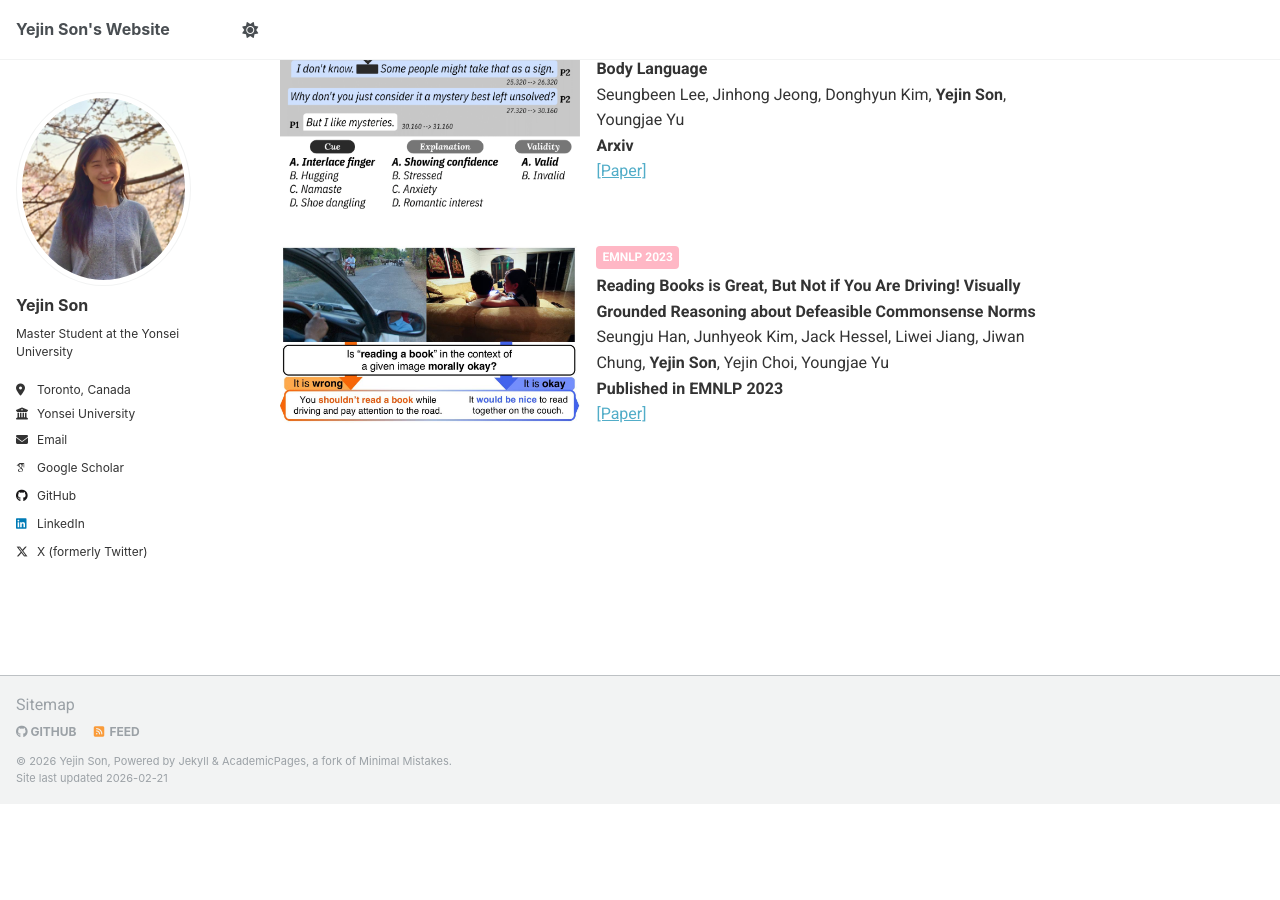
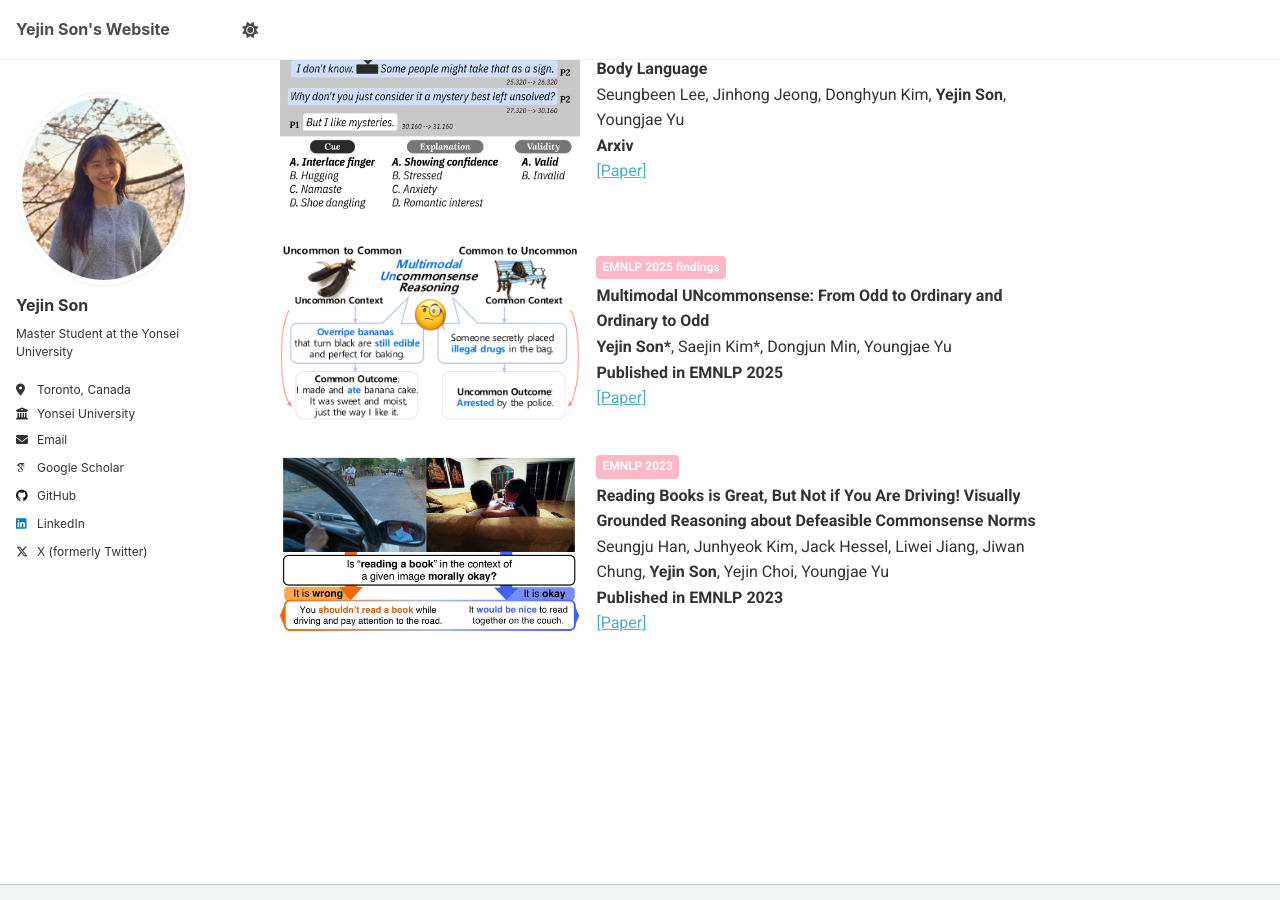
Before and after one commit to ozzaney/ozzaney.github.io, a Jekyll site: the page built from _pages/about.md, in a window 1280 px wide and 900 px high, scrolled down 1398 px. Built offline with Jekyll 4.4.1, drawn with Linux system fonts in a browser that asks for light colours; some web fonts are replaced; before the commit the page ends 2202 px from its top, so only the background shows below that.

Commit message:
Update about.md

```diff
--- a/_pages/about.md
+++ b/_pages/about.md
@@ -81,6 +81,21 @@
 </div>
 
 <div style="display: flex; gap: 16px; align-items: center; margin-bottom: 32px;">
+  <img src="/images/uncommon_teaser.png" alt="coming soon"
+       style="width: 300px; object-fit: cover; border-radius: 5px;">
+  <div style="font-size: 16px;">
+    <div style="background-color: #FFB7C5; color: white; font-size: 12px; font-weight: bold;
+                padding: 2px 6px; border-radius: 4px; display: inline-block; margin-bottom: 4px;">
+      EMNLP 2025 findings
+    </div><br>
+    <span class="papertitle" style="font-size: 16px;"><strong>Multimodal UNcommonsense: From Odd to Ordinary and Ordinary to Odd</strong></span><br>
+    <strong>Yejin Son*</strong>, Saejin Kim*, Dongjun Min, Youngjae Yu<br>
+    <strong>Published in EMNLP 2025</strong><br>
+    <a href="https://www.arxiv.org/abs/2602.01561">[Paper]</a>
+  </div>
+</div>
+
+<div style="display: flex; gap: 16px; align-items: center; margin-bottom: 32px;">
   <img src="/images/normlens.jpg" alt="Book Norms teaser"
        style="width: 300px; object-fit: cover; border-radius: 5px;">
   <div style="font-size: 16px;">
```
